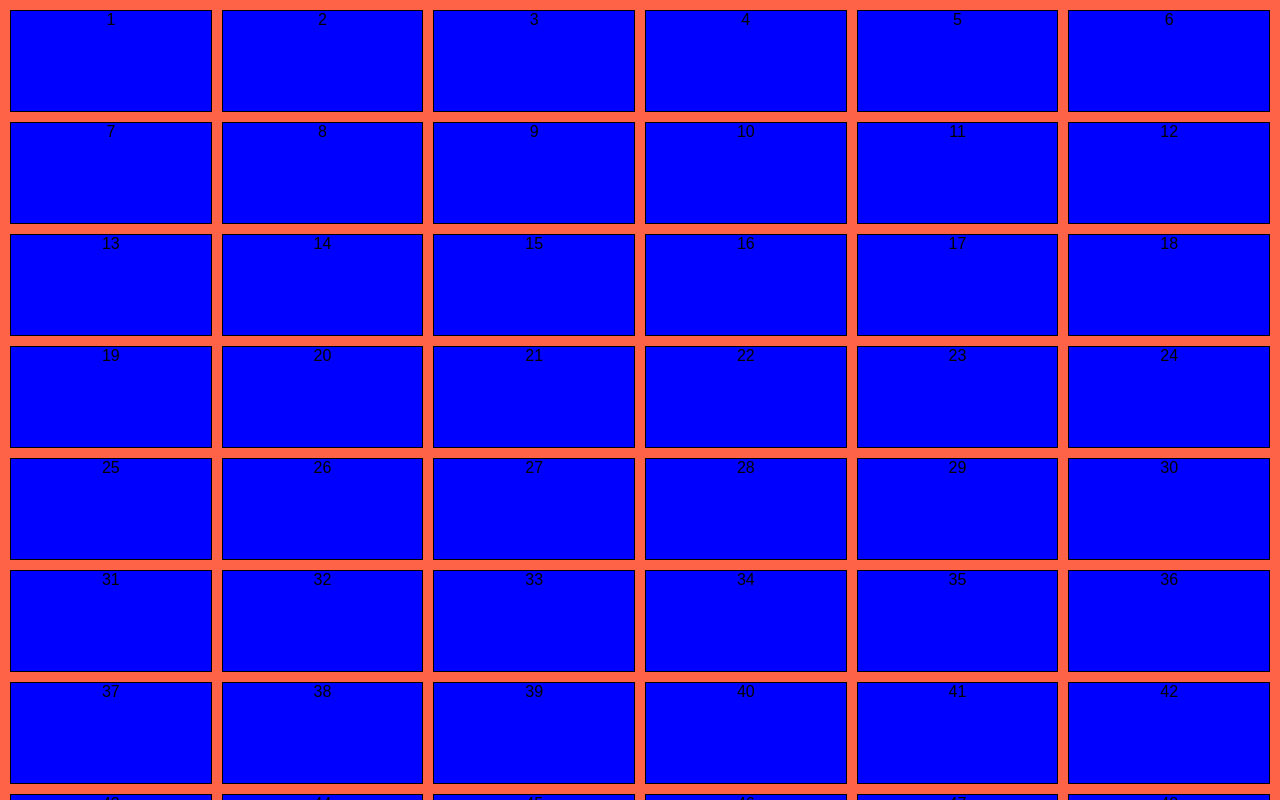
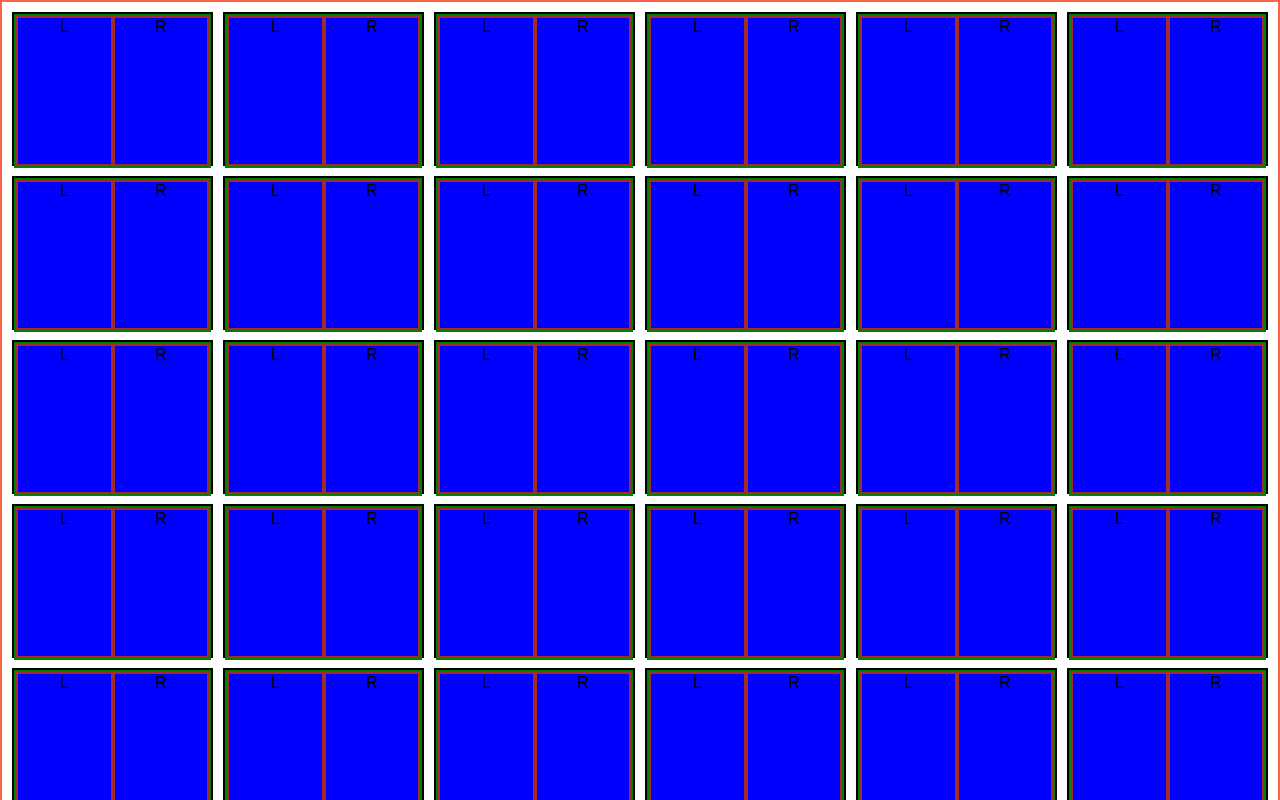
Before and after one commit to fanCDA/ProjectCDA-web, a React (Create React App) app: page / in a window 1280 px wide. Shown: the top 800 px of the page. Built offline with nearby package versions, Linux system fonts and the light colour scheme.

Commit message:
Dividing each page to 2 halves.

```diff
--- a/src/App2.css
+++ b/src/App2.css
@@ -6,11 +6,26 @@
   /* grid-column-gap: 10px; */
   /* grid-row-gap: 10px; */
   grid-gap: 10px;
-  background-color: tomato;
+  /* background-color: tomato; */
+  border: 2px solid tomato;
 }
 
 .grid-item {
   background-color: blue;
-  border: 1px solid black;
-  min-height: 100px;
+  border: 2px solid black;
+  height: 150px;
 }
+
+
+.grid-container-2 {
+  height: 100%;
+  display: flex;
+  /* background-color: green; */
+  border: 2px solid green;
+}
+
+.grid-item-2 {
+  flex: 1;
+  /* background-color: brown; */
+  border: 2px solid brown;
+}
--- a/src/App2.js
+++ b/src/App2.js
@@ -5,9 +5,7 @@ class App extends Component {
   render() {
     let items = [];
     for(let i=0; i<50; i++) {
-      items.push(
-        <div className="grid-item" key={i}>{i+1}</div>
-      );
+      items.push( this.getItem(i) );
     }
     return (
       <div className="grid-container">
@@ -15,6 +13,17 @@ class App extends Component {
       </div>
     );
   }
+
+  getItem(i) {
+    return (
+      <div className="grid-item" key={i}>
+        <div className="grid-container-2">
+          <div className="grid-item-2">L</div>
+          <div className="grid-item-2">R</div>
+        </div>
+      </div>
+    );
+  }
 }
 
 export default App;
```
